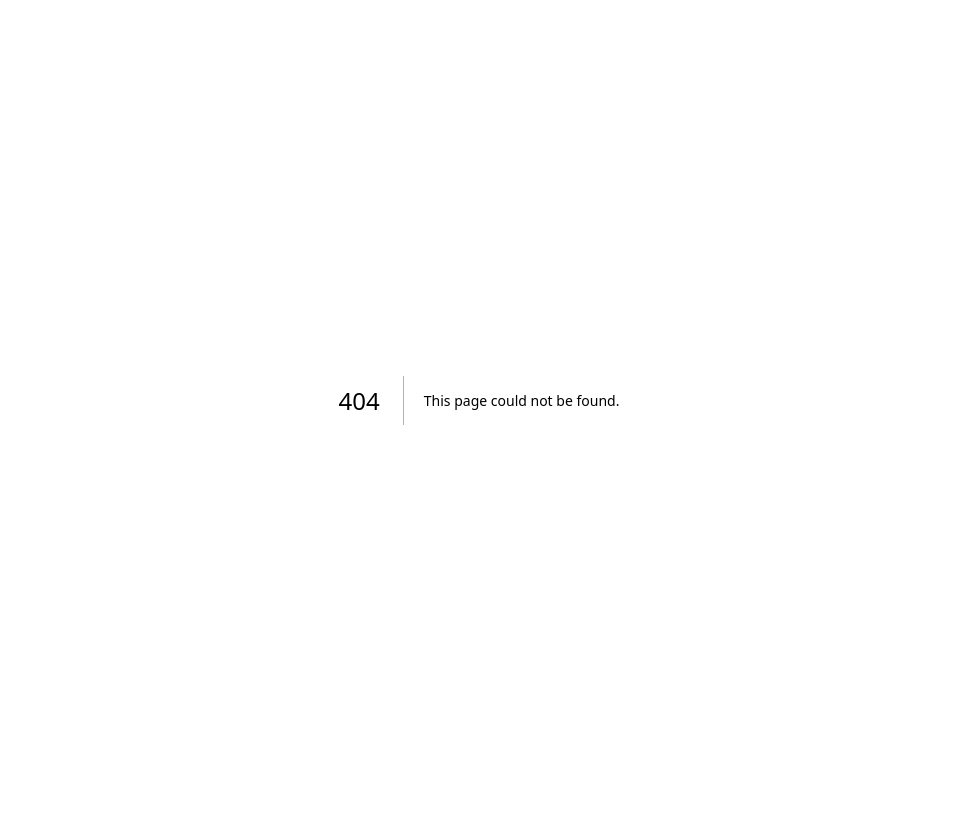
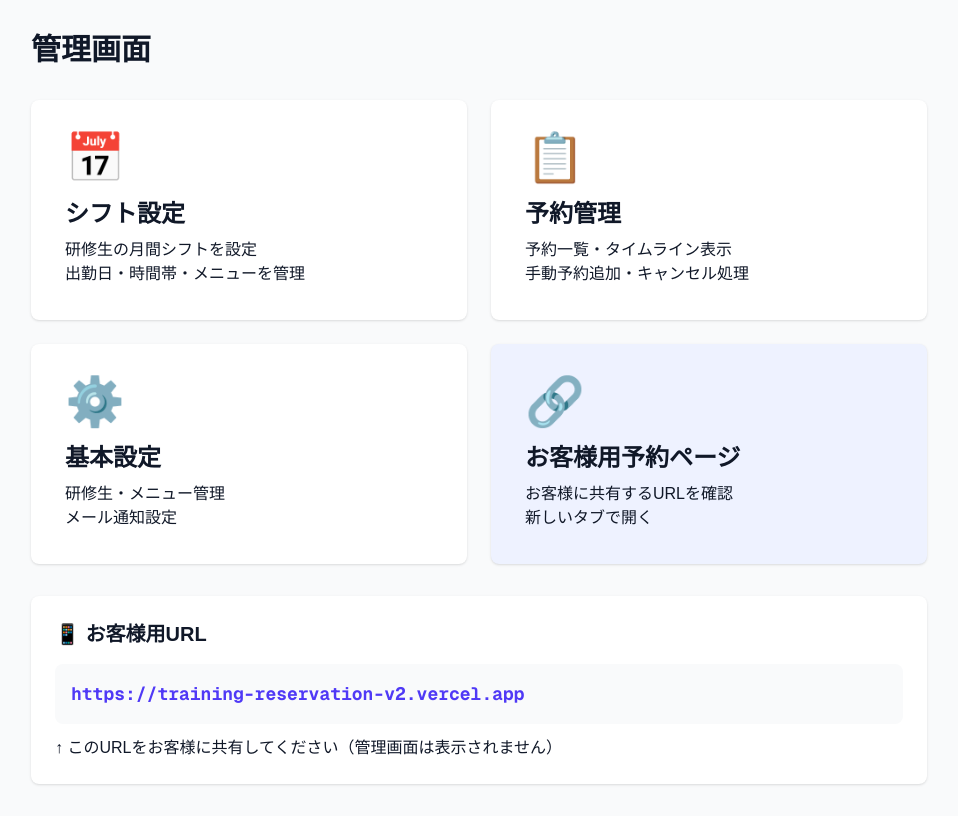
Before and after one commit to m-business-gif/training-reservation, a Next.js app: page /admin in a window 1280 px wide. Before the commit this address had no page. Shown: the whole page, without its empty margins (161-1119 px from the left). Built offline with nearby package versions, Linux system fonts and the light colour scheme.

Commit message:
管理者用ホームページを追加（/admin）

```diff
--- /dev/null
+++ b/app/admin/page.tsx
@@ -0,0 +1,75 @@
+import Link from 'next/link'
+
+export default function AdminHome() {
+  return (
+    <div className="min-h-screen bg-gray-50 p-8">
+      <div className="max-w-4xl mx-auto">
+        <h1 className="text-3xl font-bold text-gray-900 mb-8">管理画面</h1>
+
+        <div className="grid grid-cols-1 md:grid-cols-2 gap-6">
+          <Link
+            href="/admin/shifts"
+            className="block bg-white rounded-lg shadow p-8 hover:shadow-lg transition-all hover:border-indigo-500 border-2 border-transparent"
+          >
+            <div className="text-5xl mb-4">📅</div>
+            <h2 className="text-2xl font-bold text-gray-900 mb-2">シフト設定</h2>
+            <p className="text-base text-gray-900">
+              研修生の月間シフトを設定<br />
+              出勤日・時間帯・メニューを管理
+            </p>
+          </Link>
+
+          <Link
+            href="/admin/reservations"
+            className="block bg-white rounded-lg shadow p-8 hover:shadow-lg transition-all hover:border-indigo-500 border-2 border-transparent"
+          >
+            <div className="text-5xl mb-4">📋</div>
+            <h2 className="text-2xl font-bold text-gray-900 mb-2">予約管理</h2>
+            <p className="text-base text-gray-900">
+              予約一覧・タイムライン表示<br />
+              手動予約追加・キャンセル処理
+            </p>
+          </Link>
+
+          <Link
+            href="/admin/settings"
+            className="block bg-white rounded-lg shadow p-8 hover:shadow-lg transition-all hover:border-indigo-500 border-2 border-transparent"
+          >
+            <div className="text-5xl mb-4">⚙️</div>
+            <h2 className="text-2xl font-bold text-gray-900 mb-2">基本設定</h2>
+            <p className="text-base text-gray-900">
+              研修生・メニュー管理<br />
+              メール通知設定
+            </p>
+          </Link>
+
+          <a
+            href="https://training-reservation-v2.vercel.app"
+            target="_blank"
+            rel="noopener noreferrer"
+            className="block bg-indigo-50 rounded-lg shadow p-8 hover:shadow-lg transition-all hover:border-indigo-500 border-2 border-transparent"
+          >
+            <div className="text-5xl mb-4">🔗</div>
+            <h2 className="text-2xl font-bold text-gray-900 mb-2">お客様用予約ページ</h2>
+            <p className="text-base text-gray-900">
+              お客様に共有するURLを確認<br />
+              新しいタブで開く
+            </p>
+          </a>
+        </div>
+
+        <div className="mt-8 bg-white rounded-lg shadow p-6">
+          <h3 className="text-xl font-bold text-gray-900 mb-4">📱 お客様用URL</h3>
+          <div className="bg-gray-50 p-4 rounded-lg">
+            <code className="text-lg font-bold text-indigo-600">
+              https://training-reservation-v2.vercel.app
+            </code>
+          </div>
+          <p className="text-base text-gray-900 mt-3">
+            ↑ このURLをお客様に共有してください（管理画面は表示されません）
+          </p>
+        </div>
+      </div>
+    </div>
+  )
+}
```
